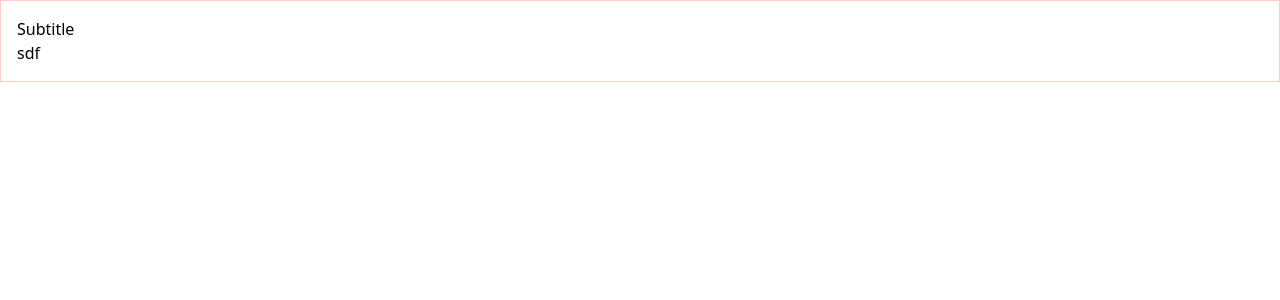
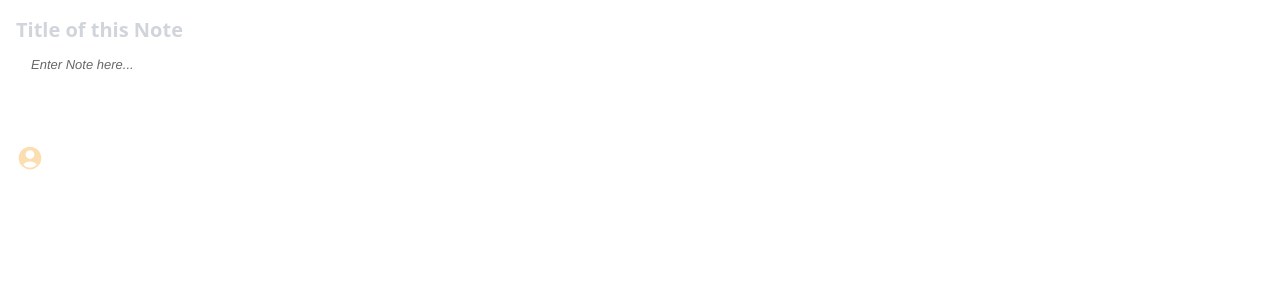
Before and after one commit to timmy471/Inotes-figma, a Preact app: page / in a window 1280 px wide. Shown: the top 300 px of the page. Built offline with nearby package versions, Linux system fonts and the light colour scheme.

Commit message:
Added text editor

```diff
--- a/index.html
+++ b/index.html
@@ -5,7 +5,7 @@
   <meta charset="UTF-8" />
   <link rel="icon" type="image/svg+xml" href="/vite.svg" />
   <meta name="viewport" content="width=device-width, initial-scale=1.0" />
-  <title>Notess</title>
+  <title>INotes</title>
 </head>
 
 <body>
--- a/package.json
+++ b/package.json
@@ -4,6 +4,7 @@
   "version": "0.0.0",
   "type": "module",
   "scripts": {
+    "vite:dev": "vite",
     "dev": "vite build --watch && chokidar \"lib/**/*.ts\" -c \"npm run build:main\"",
     "build": "tsc -b && vite build && npm run build:main",
     "build:main": "esbuild lib/code.ts --bundle --outfile=dist/code.js",
@@ -14,7 +15,8 @@
   },
   "dependencies": {
     "moment": "^2.30.1",
-    "preact": "^10.25.3"
+    "preact": "^10.25.3",
+    "quill": "^2.0.3"
   },
   "devDependencies": {
     "@figma/plugin-typings": "^1.107.0-beta.1",
--- a/src/app.tsx
+++ b/src/app.tsx
@@ -1,14 +1,50 @@
 import "./index.css";
+import { useState } from "preact/hooks";
+import TextEditor from "./components/Editor";
 
 export function App() {
+  const [userName, setUserName] = useState<string>("");
+
+  if (typeof window !== "undefined") {
+    window.onmessage = (event) => {
+      const { type, userName } = event.data.pluginMessage;
+
+      if (type === "set-user-info") {
+        setUserName(userName);
+      }
+    };
+  }
+
   return (
     <div
       className={
-        "h-full border border-red-200 p-4 flex flex-col justify-between"
+        "h-full p-4 flex flex-col justify-between text-sm text-gray-700"
       }
     >
-      <p>Subtitle</p>
-      <p>sdf</p>
+      <div class="w-full">
+        <input
+          class="w-full text-xl font-bold focus:outline-none placeholder-gray-300 resize-none min-h-[20px] text-gray-700"
+          placeholder="Title of this Note"
+        />
+        <TextEditor />
+      </div>
+
+      <div className="flex gap-1 items-center">
+        <svg
+          xmlns="http://www.w3.org/2000/svg"
+          viewBox="0 0 24 24"
+          fill="#FBDFB1"
+          class="size-7"
+        >
+          <path
+            fill-rule="evenodd"
+            d="M18.685 19.097A9.723 9.723 0 0 0 21.75 12c0-5.385-4.365-9.75-9.75-9.75S2.25 6.615 2.25 12a9.723 9.723 0 0 0 3.065 7.097A9.716 9.716 0 0 0 12 21.75a9.716 9.716 0 0 0 6.685-2.653Zm-12.54-1.285A7.486 7.486 0 0 1 12 15a7.486 7.486 0 0 1 5.855 2.812A8.224 8.224 0 0 1 12 20.25a8.224 8.224 0 0 1-5.855-2.438ZM15.75 9a3.75 3.75 0 1 1-7.5 0 3.75 3.75 0 0 1 7.5 0Z"
+            clip-rule="evenodd"
+          />
+        </svg>
+
+        <span>{userName}</span>
+      </div>
     </div>
   );
 }
--- /dev/null
+++ b/src/components/Editor.tsx
@@ -0,0 +1,39 @@
+import Quill from "quill";
+import "quill/dist/quill.bubble.css";
+import { useEffect, useRef } from "preact/hooks";
+
+const TextEditor = () => {
+  const editorRef = useRef<HTMLDivElement | null>(null);
+
+  useEffect(() => {
+    if (editorRef.current) {
+      const quill = new Quill(editorRef.current, {
+        placeholder: "Enter Note here...",
+        theme: "bubble",
+        modules: {
+          toolbar: [
+            [{ header: "1" }, { header: "2" }],
+            [{ list: "ordered" }],
+            [{ bold: true }, { underline: true }],
+          ],
+        },
+      });
+
+      return () => {
+        if ("destroy" in quill) {
+          (quill as any).destroy();
+        }
+      };
+    }
+  }, []);
+
+  return (
+    <div
+      ref={editorRef}
+      id="editor"
+      className="w-full focus:outline-none !placeholder-gray-400 !h-[100px] !border-0 text-gray-500"
+    />
+  );
+};
+
+export default TextEditor;
--- a/src/index.css
+++ b/src/index.css
@@ -2,15 +2,7 @@
 @tailwind components;
 @tailwind utilities;
 
-/* @media (prefers-color-scheme: light) {
-  :root {
-    color: #213547;
-    background-color: #ffffff;
-  }
-  a:hover {
-    color: #747bff;
-  }
-  button {
-    background-color: #f9f9f9;
-  }
-} */
+.ql-editor {
+  padding-left: 0 !important;
+  padding-right: 0 !important;
+}
```
Also changed, not shown: lib/code.ts (+16 -0 lines), manifest.json, 1 other file (tests, documents, lock files or other folders).
